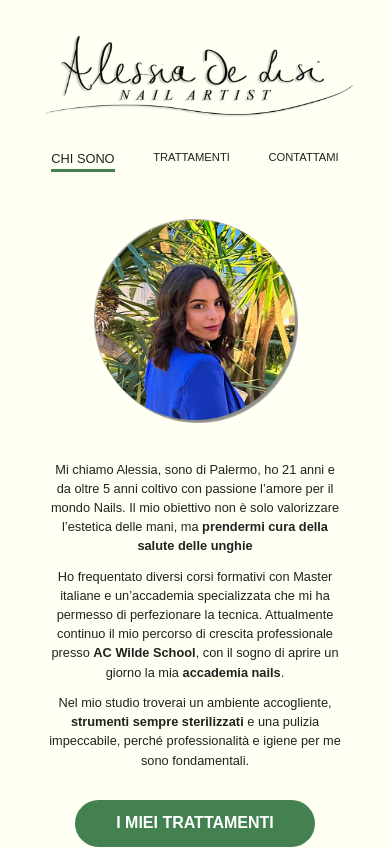
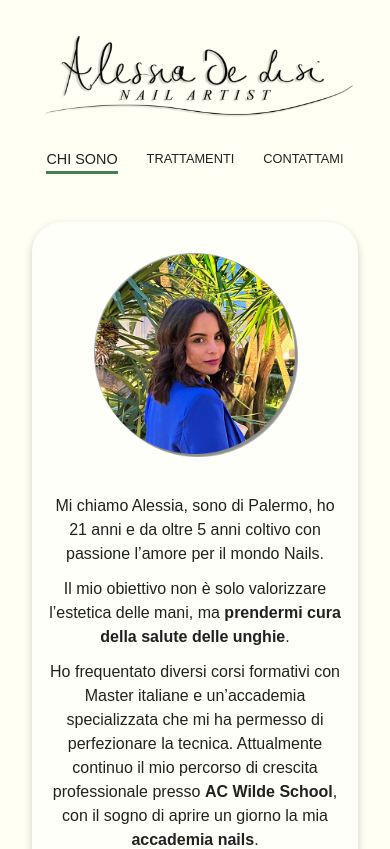
Before and after one commit to gian02-dev/delisinails-site, a Next.js app: page / in a window 390 px wide. Shown: the top 849 px of the page. Built offline with nearby package versions, Linux system fonts and the light colour scheme; a web font is replaced by a local one.

Commit message:
Aggiunto background in HomePage e corretti padding e margin

```diff
--- a/app/page.tsx
+++ b/app/page.tsx
@@ -13,9 +13,11 @@ export default function Home() {
         <div className={styles.text}>
           <p>
             Mi chiamo Alessia, sono di Palermo, ho 21 anni e da oltre 5 anni
-            coltivo con passione l’amore per il mondo Nails. Il mio obiettivo
-            non è solo valorizzare l’estetica delle mani, ma{" "}
-            <b>prendermi cura della salute delle unghie</b>
+            coltivo con passione l’amore per il mondo Nails.
+          </p>
+          <p>
+            Il mio obiettivo non è solo valorizzare l’estetica delle mani, ma{" "}
+            <b>prendermi cura della salute delle unghie</b>.
           </p>
           <p>
             Ho frequentato diversi corsi formativi con Master italiane e
--- a/app/styles.module.scss
+++ b/app/styles.module.scss
@@ -1,3 +1,5 @@
+@import "./app/variables.module";
+
 .home {
   display: flex;
   flex-direction: row;
@@ -6,6 +8,10 @@
   gap: 2.5rem;
   transition: all 0.2s;
   margin: 1rem 6rem 1rem 6rem;
+  background-color: $beige2-back;
+  padding: 2rem 1rem 2rem 1rem;
+  border-radius: 30px;
+  box-shadow: 0 4px 8px 0 rgba(0, 0, 0, 0.1), 0 3px 10px 0 rgba(0, 0, 0, 0.1);
   @media screen and (max-width: 1000px) {
     flex-direction: column;
     margin: 1rem 4rem 1rem 4rem;
@@ -16,11 +22,11 @@
   }
   @media screen and (max-width: 480px) {
     flex-direction: column;
-    margin: 1rem 1rem 1rem 1rem;
+    margin: 1rem 0rem 1rem 0rem;
   }
   @media screen and (max-width: 370px) {
     flex-direction: column;
-    margin: 1rem 0.5rem 1rem 0.5rem;
+    margin: 1rem 0rem 1rem 0rem;
   }
   .logo {
     img {
@@ -28,6 +34,8 @@
         drop-shadow(-1px -1px 0 rgb(73, 73, 73, 0.5));
       filter: drop-shadow(3px 3px 0 rgb(73, 73, 73, 0.5))
         drop-shadow(-1px -1px 0 rgb(73, 73, 73, 0.5));
+      width: 1000px;
+
       @media screen and (max-width: 1000px) {
         width: 300px;
       }
@@ -45,20 +53,21 @@
     flex-direction: column;
     align-items: center;
     gap: 0.7rem;
+    font-size: 1.2rem;
     .Space {
       margin-top: 0.5rem;
     }
     @media screen and (max-width: 1300px) {
-      font-size: 0.9rem;
+      font-size: 1.1rem;
     }
     @media screen and (max-width: 1060px) {
-      font-size: 0.8rem;
+      font-size: 1rem;
     }
     @media screen and (max-width: 1000px) {
-      font-size: 1rem;
+      font-size: 1.2rem;
     }
     @media screen and (max-width: 480px) {
-      font-size: 0.8rem;
+      font-size: 1rem;
     }
   }
 }
--- a/app/variables.module.scss
+++ b/app/variables.module.scss
@@ -1,6 +1,7 @@
 // Colori principali:
 $green-button: #adc0a8;
 $beige-back: #fffff3;
+$beige2-back: #fffff9;
 $black-text: #212121;
 $red-light: #dd9b95;
 $green-button2: #438250;
--- a/components/Button/styles.module.scss
+++ b/components/Button/styles.module.scss
@@ -4,9 +4,9 @@
   background-color: $green-button2;
   border-radius: 100px;
   color: white;
-  padding: 0.7rem 1.7rem;
+  padding: 0.7rem 1rem;
   text-align: center;
-  font-size: 16px;
+  font-size: 18px;
   font-weight: bold;
   width: 15rem;
   transition: all 0.2s;
--- a/components/ButtonNav/styles.module.scss
+++ b/components/ButtonNav/styles.module.scss
@@ -9,13 +9,13 @@
     width: 0%;
   }
   @media screen and (max-width: 700px) {
-    font-size: 0.9rem;
+    font-size: 1rem;
   }
   @media screen and (max-width: 460px) {
-    font-size: 0.7rem;
+    font-size: 0.8rem;
   }
   @media screen and (max-width: 330px) {
-    font-size: 0.5rem;
+    font-size: 0.6rem;
   }
 }
 
@@ -33,12 +33,12 @@
   font-size: 1.2rem;
   transition: all 0.2s;
   @media screen and (max-width: 700px) {
-    font-size: 1rem;
+    font-size: 1.1rem;
   }
   @media screen and (max-width: 460px) {
-    font-size: 0.8rem;
+    font-size: 0.9rem;
   }
-  @media screen and (max-width: 330px) {
-    font-size: 0.6rem;
+  @media screen and (max-width: 350px) {
+    font-size: 0.7rem;
   }
 }
```
